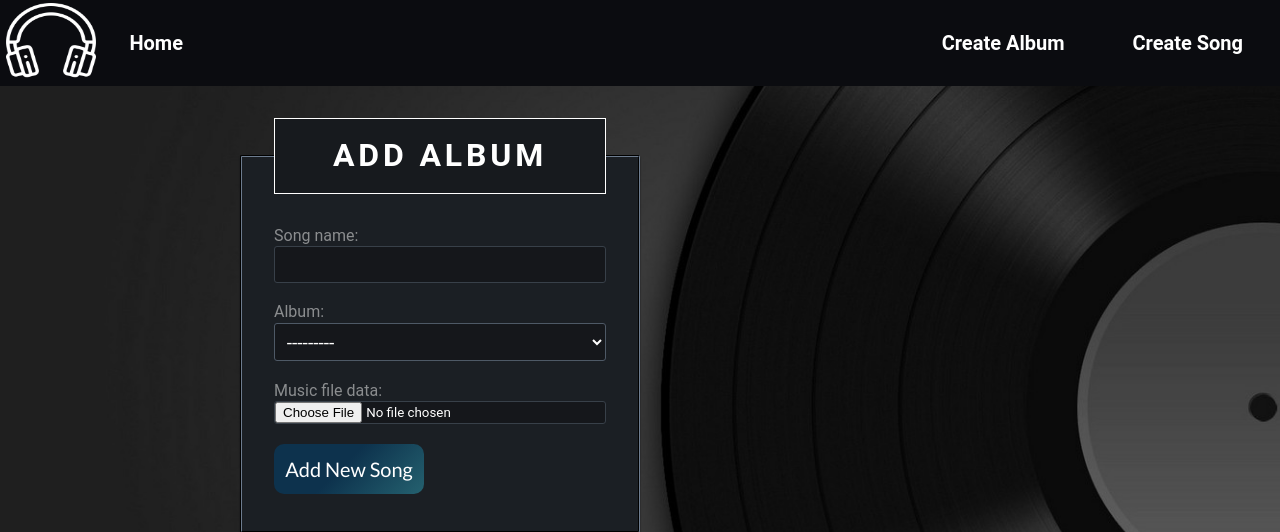
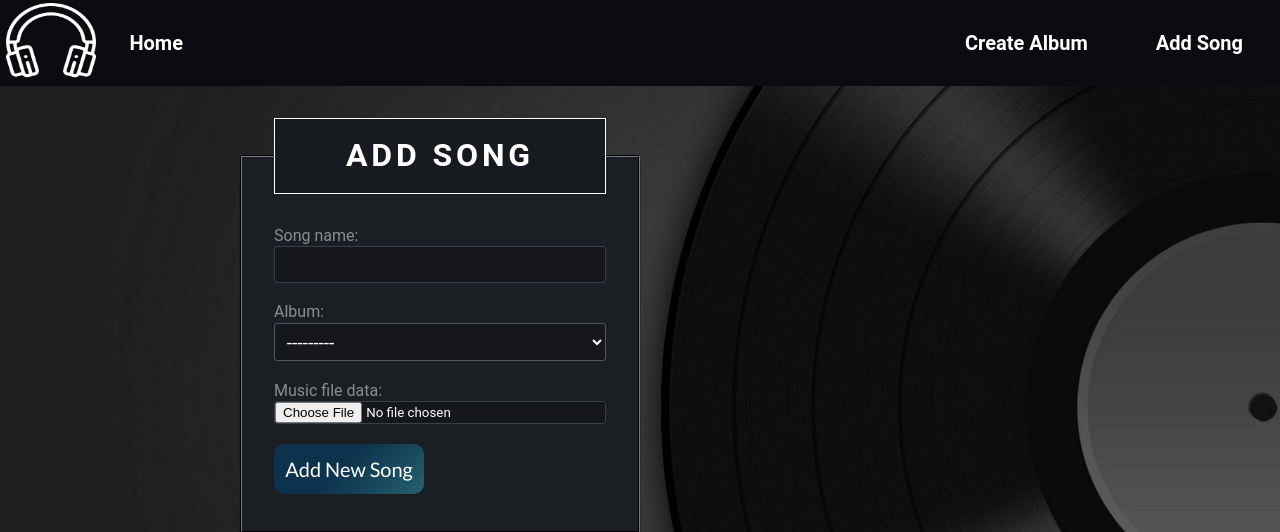
Before and after one commit to Petar-Koprinkov/MusicApp, a Django app: page /create-song/ in a window 1280 px wide. Shown: the top 532 px of the page. Run offline with Django 5.2, Linux system fonts and the light colour scheme; data that the repository does not hold is empty.

Commit message:
Fixed CSS and HTML

```diff
--- a/MusicApp/music/urls.py
+++ b/MusicApp/music/urls.py
@@ -5,11 +5,8 @@ urlpatterns = [
     path('', views.index, name='index'),
     path('create-song/', views.create_song, name='create-song'),
     path('create-album/', views.create_album, name='create-album'),
-    path('<int:pk>/', include([
-        path('album-details/', views.album_details, name='album-details'),
-        path('delete-album/', views.delete_album, name='delete-album'),
-        path('edit-album/', views.edit_album, name='edit-album'),
-        path('serve-song/', views.serve_song, name='serve-song'),
-        path('play-song/', views.play_song, name='play-song'),
-    ]))
-]
+    path('album-details/<int:pk>/' , views.album_details, name='album-details'),
+    path('delete-album/<int:pk>/', views.delete_album, name='delete-album'),
+    path('edit-album/<int:pk>/', views.edit_album, name='edit-album'),
+    path('serve-song/<int:pk>/', views.serve_song, name='serve-song'),
+    path('play-song/<int:pk>/', views.play_song, name='play-song'),]
--- a/static/css/music-player.css
+++ b/static/css/music-player.css
@@ -8,8 +8,9 @@
   width: 320px;
   border-radius: 40px;
   background: linear-gradient(to bottom, #33383e 0%, #17191d 100%);
-  margin: 0 auto;
-  margin-top: 100px;
+  margin-top: 50px;
+  margin-bottom: 70px;
+
   display: block;
   border: solid 2px #3e434c;
 }
@@ -21,7 +22,7 @@
 }
 
 .indicator {
-  font-size: 10px;
+  font-size: 15px;
 }
 .small,
 .big,
@@ -65,7 +66,7 @@
   display: flex;
   justify-content: center;
   vertical-align: middle;
-  /* align-self: center; */
+  align-self: center;
   align-items: center;
 }
 
@@ -133,13 +134,13 @@
 
 .song_details {
   text-align: center;
-  margin-top: 40px;
+  margin-top: 25px;
 }
 
 .controls {
   display: flex;
   justify-content: space-around;
-  margin: 30px 30px 0px 30px;
+  margin: 70px 30px 0px 30px;
 }
 
 .slider {
--- a/templates/common/base.html
+++ b/templates/common/base.html
@@ -17,7 +17,7 @@
             <a href="{% url 'index' %}">Home</a><ul></ul>
             <ul>
                 <li><a href="{% url 'create-album' %}">Create Album</a></li>
-                <li><a href="{% url 'create-song' %}">Create Song</a></li>
+                <li><a href="{% url 'create-song' %}">Add Song</a></li>
             </ul>
         </nav>
     </header>
--- a/templates/songs/create-song.html
+++ b/templates/songs/create-song.html
@@ -5,7 +5,7 @@
 
     <form method="POST" action="{% url 'create-song' %}" enctype="multipart/form-data">
         <fieldset>
-            <legend>Add Album</legend>
+            <legend>Add Song</legend>
             <div class="container">
                 {{ form }}
                 {% csrf_token %}
--- a/templates/songs/music-player.html
+++ b/templates/songs/music-player.html
@@ -26,8 +26,8 @@ PHN2ZyB4bWxucz0iaHR0cDovL3d3dy53My5vcmcvMjAwMC9zdmciIGlkPSJMYXllcl8xIiBlbmFibGUt
         </div>
 
         <div class="song_details">
-            <div style="font-size: 20px;">{{ song.song_name }}</div>
-            <div style="margin-top: 7px; font-size: 10px;">{{ song.album.album_name }}</div>
+            <div style="font-size: 25px;">{{ song.song_name }}</div>
+            <div style="margin-top: 7px; font-size: 15px;">{{ song.album.album_name }}</div>
         </div>
 
         <div class="slider">
```
Also changed, not shown: 1 other file.
